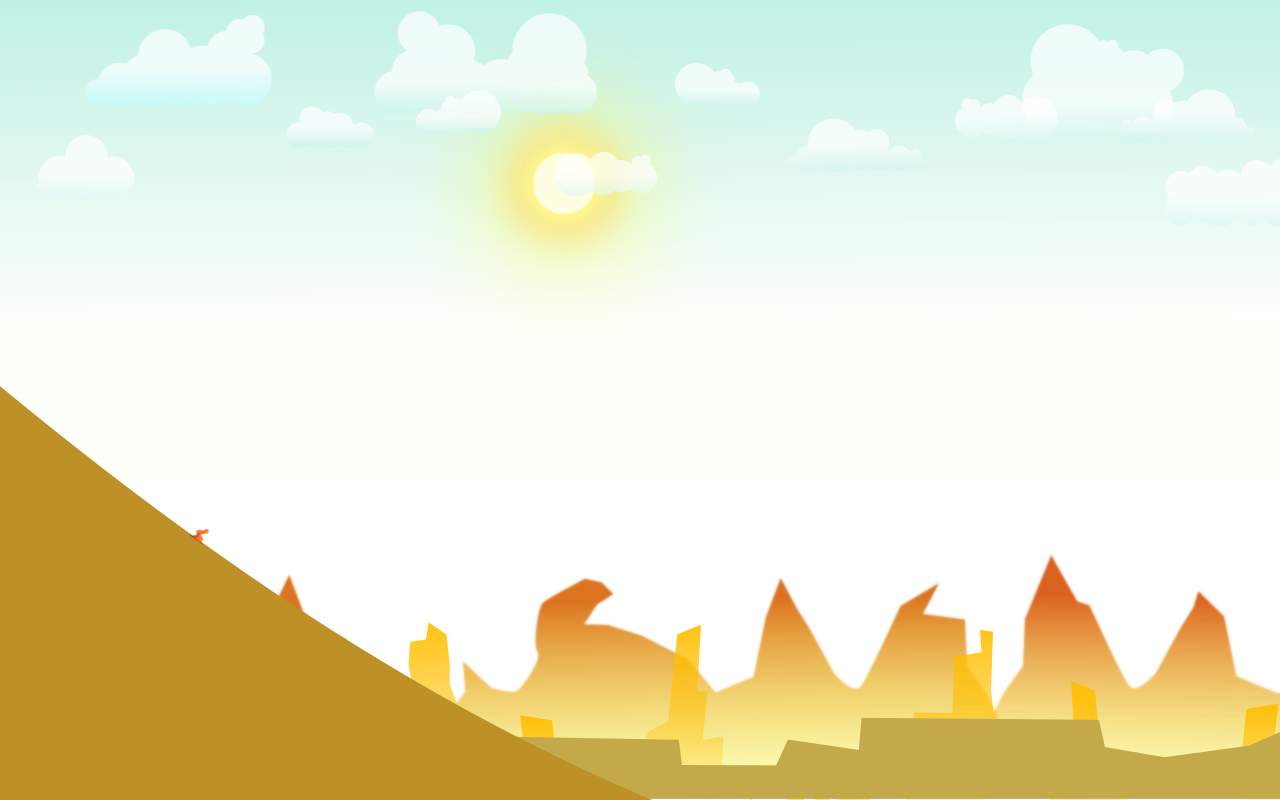
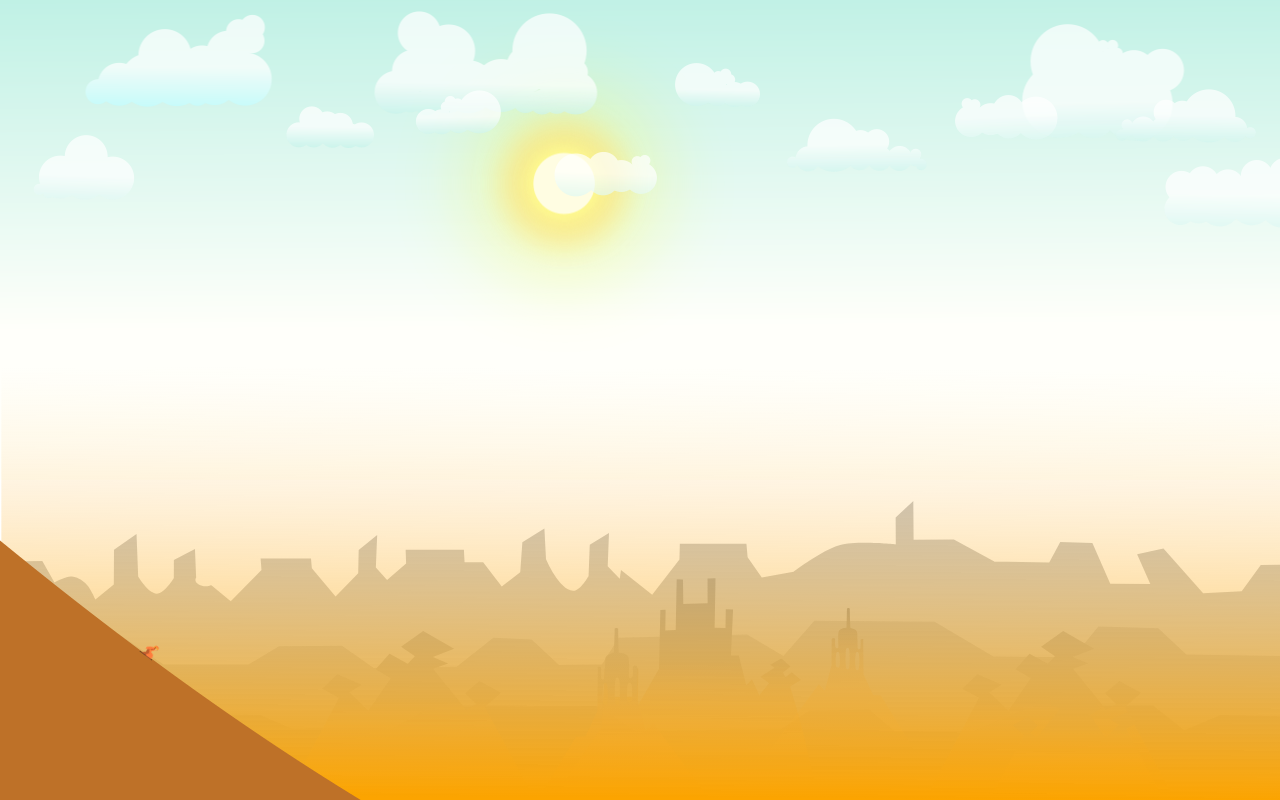
Before and after one commit to RyanLarge13/Altos-Odyssey-Clone, a plain HTML site: page index.html in a window 1280 px wide. Drawn offline with Linux system fonts and the light colour scheme; animation ran at ten frames a second.

Commit message:
Adding New Animations

```diff
--- a/constants.js
+++ b/constants.js
@@ -32,26 +32,68 @@ export const srcs = [
   },
   {
     name: "bg1",
-    src: `${baseURL}/assets/images/bg-1.png`,
+    src: `${baseURL}/assets/images/foreground.svg`,
     initializedOffset: { x: 0, y: HEIGHT },
     translation: { x: false, y: true },
   },
   {
     name: "bg2",
-    src: `${baseURL}/assets/images/bg-2.png`,
-    initializedOffset: { x: 0, y: HEIGHT + 50 },
+    src: `${baseURL}/assets/images/forground2.svg`,
+    initializedOffset: { x: 0, y: HEIGHT - 30 },
     translation: { x: false, y: true },
   },
   {
     name: "bg3",
-    src: `${baseURL}/assets/images/bg-3.png`,
+    src: `${baseURL}/assets/images/forground3.svg`,
+    initializedOffset: { x: 0, y: HEIGHT - 20 },
+    translation: { x: false, y: true },
+  },
+  {
+    name: "bg3",
+    src: `${baseURL}/assets/images/forground3.svg`,
+    initializedOffset: { x: 0, y: HEIGHT + 10 },
+    translation: { x: false, y: true },
+  },
+  {
+    name: "mt1",
+    src: `${baseURL}/assets/images/mountain1.svg`,
+    initializedOffset: { x: 300, y: HEIGHT },
+    translation: { x: false, y: true },
+  },
+  {
+    name: "mt2",
+    src: `${baseURL}/assets/images/mountain2.svg`,
+    initializedOffset: { x: 1000, y: HEIGHT },
+    translation: { x: false, y: true },
+  },
+  {
+    name: "mt3",
+    src: `${baseURL}/assets/images/mountain3.svg`,
+    initializedOffset: { x: 600, y: HEIGHT - 20 },
+    translation: { x: false, y: true },
+  },
+  {
+    name: "r1",
+    src: `${baseURL}/assets/images/ruins-2.svg`,
+    initializedOffset: { x: 550, y: HEIGHT + 5 },
+    translation: { x: false, y: true },
+  },
+  {
+    name: "r2",
+    src: `${baseURL}/assets/images/ruins-250x250.svg`,
+    initializedOffset: { x: 800, y: HEIGHT - 50 },
+    translation: { x: false, y: true },
+  },
+  {
+    name: "fog",
+    src: `${baseURL}/assets/images/fog.svg`,
     initializedOffset: { x: 0, y: HEIGHT },
     translation: { x: false, y: true },
   },
   {
     name: "boarder",
     src: `${baseURL}/assets/images/boarder.png`,
-    initializedOffset: { x: 200, y: HEIGHT - 200 },
+    initializedOffset: { x: 200, y: HEIGHT - 150 },
     translation: { x: false, y: false },
   },
 ];
--- a/script.js
+++ b/script.js
@@ -21,7 +21,7 @@ let DUNE_X = 0;
 let DUNE_Y = 0;
 let DUNE_SPEED_X = 10;
 let DUNE_Y_VELOCITY = 0;
-let CONTACT_POINT = HEIGHT - HEIGHT / 3;
+let CONTACT_POINT = HEIGHT - 150;
 let PLAYER_Y = CONTACT_POINT;
 let IS_JUMPING = false;
 let SET_ANGLE = true;
@@ -117,9 +117,9 @@ const animateDunes = () => {
   ctx.lineTo(points[points.length - 1].x - DUNE_X, HEIGHT + DUNE_Y);
   ctx.lineTo(0, HEIGHT);
   ctx.closePath();
-  ctx.fillStyle = "#be9128";
+  ctx.fillStyle = "#be7128";
   ctx.fill();
-  const targetX = 200 + DUNE_X + DUNE_SPEED_X;
+  const targetX = 150 + DUNE_X + DUNE_SPEED_X;
   const { h, d, y } = findCoords(points, targetX);
   if (!IS_JUMPING) {
     DUNE_Y = y - CONTACT_POINT - 7.5;
@@ -135,9 +135,10 @@ const animateDunes = () => {
     DUNE_Y_VELOCITY += 0.01;
   }
   DUNE_X += DUNE_SPEED_X;
+  DUNE_SPEED_X += 0.01;
   const boarder = animations["boarder"];
   ctx.save();
-  ctx.translate(200, PLAYER_Y);
+  ctx.translate(150, PLAYER_Y);
   ctx.rotate(ANGLE_RADIANS);
   ctx.drawImage(
     boarder.img,
@@ -179,6 +180,26 @@ const animate = () => {
         ctx.drawImage(ani.img, ani.offsetXY.x + WIDTH * 2, ani.offsetXY.y);
         update(ani, { x: 0.5, y: 0 }, { x: -1, y: 0 });
         break;
+      case "mt1":
+        ctx.drawImage(ani.img, ani.offsetXY.x + WIDTH * 0.5, ani.offsetXY.y);
+        update(ani, { x: 0.3, y: 0 }, { x: -1, y: 0 });
+        break;
+      case "mt2":
+        ctx.drawImage(ani.img, ani.offsetXY.x + WIDTH, ani.offsetXY.y);
+        update(ani, { x: 0.2, y: 0 }, { x: -1, y: 0 });
+        break;
+      case "mt3":
+        ctx.drawImage(ani.img, ani.offsetXY.x + WIDTH * 1.25, ani.offsetXY.y);
+        update(ani, { x: 0.7, y: 0 }, { x: -1, y: 0 });
+        break;
+      case "r1":
+        ctx.drawImage(ani.img, ani.offsetXY.x + WIDTH, ani.offsetXY.y);
+        update(ani, { x: 0.3, y: 0 }, { x: -1, y: 0 });
+        break;
+      case "r2":
+        ctx.drawImage(ani.img, ani.offsetXY.x + WIDTH, ani.offsetXY.y);
+        update(ani, { x: 0.6, y: 0 }, { x: -1, y: 0 });
+        break;
       case "sun":
         update(ani, { x: 0.001, y: 0.01 }, { x: 1, y: -1 });
         break;
--- a/style.css
+++ b/style.css
@@ -4,4 +4,5 @@
   top: 50%;
   transform: translateY(-50%) translateX(-50%);
   outline: 1px solid black;
+  /* background-color: #ffae00; */
 }
```
Also changed, not shown: assets/images/fog.svg (added), assets/images/foreground.svg (added), assets/images/forground2.svg (added), assets/images/forground3.svg (added), assets/images/lanscape1.svg (added), assets/images/mountain1.svg (added), assets/images/mountain2.svg (added), assets/images/mountain3.svg (added), assets/images/ruins-2.svg (added), assets/images/ruins-250x250.svg (added).
